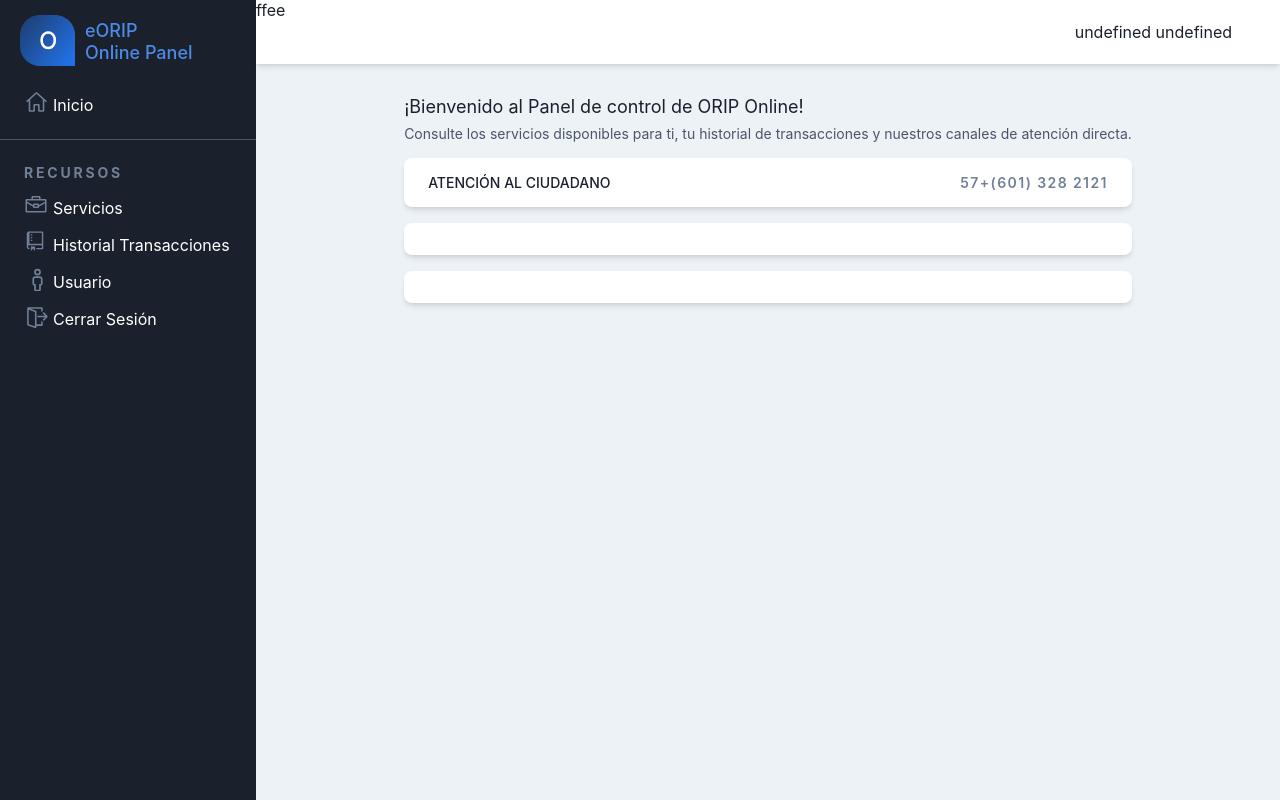
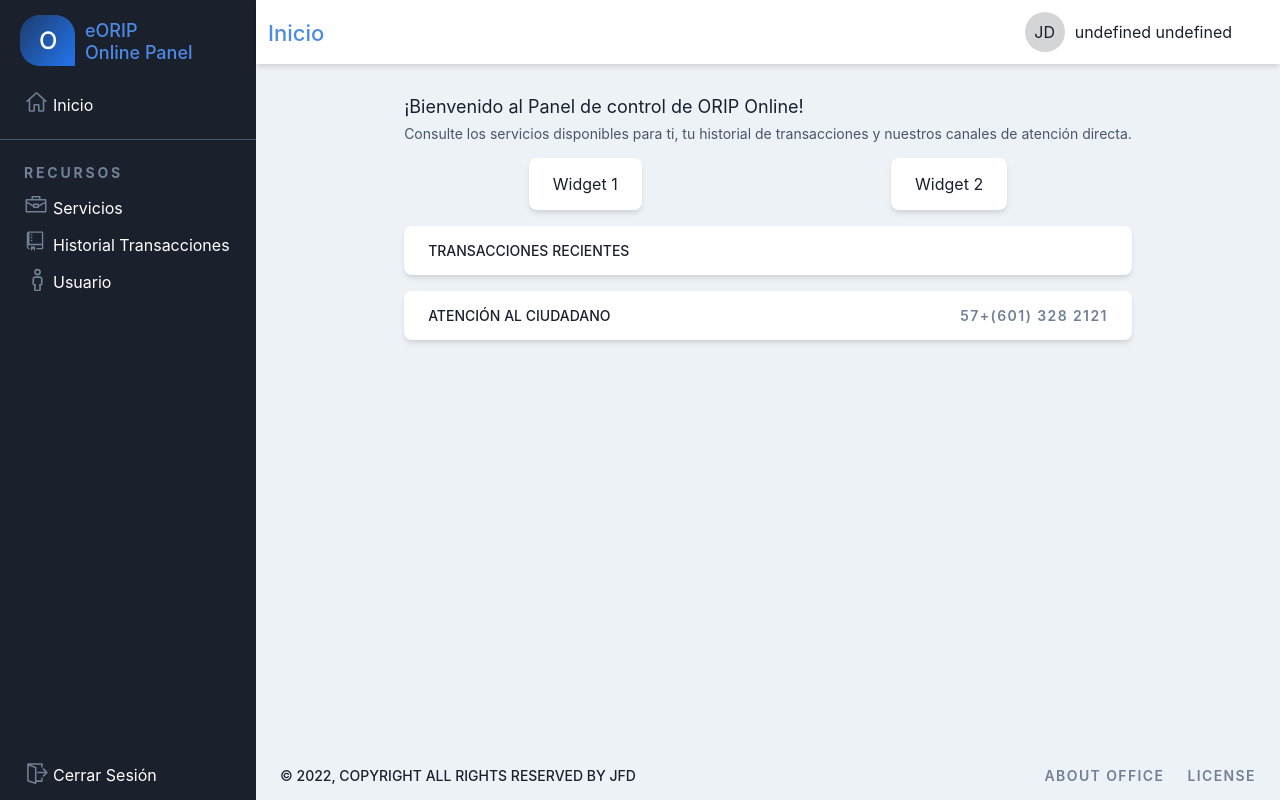
Before and after one commit to DanielCarrillo127/eORIP-App, a React (Create React App) app: page /userDashboard in a window 1280 px wide. Built offline with nearby package versions, Linux system fonts and the light colour scheme; sample sign-in values are in the browser's storage.

Commit message:
Menu, Panel Services, Bug:SessionS

```diff
--- a/src/components/reusables/Button.tsx
+++ b/src/components/reusables/Button.tsx
@@ -16,7 +16,7 @@ const ButtonBlue = styled.button`
     line-height: 22px;
     cursor: pointer;
     &:hover {
-        background-position: right center;
+      transform: perspective(1px) scale3d(1.044, 1.044, 1) translateZ(0) !important;
         color: #fff;
         text-decoration: none;
       }
--- /dev/null
+++ b/src/components/reusables/CardServices.tsx
@@ -0,0 +1,76 @@
+import React from "react";
+import styled from "styled-components";
+
+const CardContainer = styled.div`
+  background: #ffffff;
+  box-shadow: 0px 0px 30px rgba(0, 0, 0, 0.08);
+  border-radius: 10px;
+  padding: 30px;
+  margin: 10px;
+  @media (max-width: 768px) {
+    width: 202px;
+    height: 192px;
+    justify-content: center;
+    align-items: center;
+  }
+`;
+const IconContainer = styled.div`
+  display: flex;
+  flex-direction: columnn;
+  justify-content: center;
+  align-items: center;
+  padding: 14px;
+  width: 25px;
+  height: 25px;
+  background: #d4d5d6;
+  border-radius: 40px;
+  margin: 0 auto;
+`;
+const Title = styled.h1`
+  font-style: normal;
+  font-weight: 500;
+  font-size: 14px;
+  text-align: center;
+  margin-bottom: 20px;
+  color: #000;
+  width: 152px;
+`;
+// @media (max-width: 768px) {
+//   width: 122px;
+//   height: 32px;
+// }
+const Button = styled.button`
+
+background: linear-gradient(305.36deg, #226FE1 10.86%, rgba(34, 111, 225, 0.4) 93.49%);
+color: white;
+border-radius: 10px;
+outline: none;
+border: none;
+height: 42px;
+font-style: normal;
+font-weight: 500;
+font-size: 15px;
+line-height: 12px;
+cursor: pointer;
+display:block;
+  margin-left: auto;
+  margin-right: auto;
+&:hover {
+    transform: perspective(1px) scale3d(1.044, 1.044, 1) translateZ(0) !important;
+    color: #fff;
+    text-decoration: none;
+  }
+`;
+
+const Card = (props: any) => {
+  return (
+    <CardContainer>
+      <IconContainer>{props.icon}</IconContainer>
+      <Title>{props.title}</Title>
+      <Button onClick={props.onclick}>Llenar Formulario</Button>
+    </CardContainer>
+  );
+};
+
+export default Card;
+// onClick={props.setRoute()}
--- a/src/utils/request.tsx
+++ b/src/utils/request.tsx
@@ -46,7 +46,6 @@ export const createUser = async (
 };
 
 export const consultActions = async (userId: string) => {
-  console.log(localStorage.getItem('TOKEN'))
   try {
     const req = await axios.get(`${API}/actions?cedula=${userId}`, {headers:{
       'Authorization': `JWT ${localStorage.getItem('TOKEN')}`
--- a/src/utils/userContext.tsx
+++ b/src/utils/userContext.tsx
@@ -1,4 +1,5 @@
-import React, { useState, FC } from "react";
+import { Console } from "console";
+import React, { useState, FC, useEffect } from "react";
 import { consultActions } from "./request";
 
 interface UserContextInterface {
@@ -17,19 +18,36 @@ interface PropType {
 
 export type ContextActions = {
   user: UserContextInterface | null;
-  saveUser: (token: string,user: any) => void;
+  saveUser: (token: string, user: any) => void;
   updateUser: (id: number) => void;
   logOutUser: () => void;
+  Handleonclick: string;
+  editHDL: (section: string) => void;
 };
 
 export const DataContext = React.createContext<ContextActions | null>(null);
 
 export const UserContext: FC<PropType> = ({ children }) => {
   const [user, setUser] = useState<UserContextInterface | null>(null);
+  const [Handleonclick, setHDL] = useState("");
+
+  // useEffect(() => {
+  //   if (window.sessionStorage.getItem("USER") !== "null") {
+  //     // const userData = JSON.parse(window.sessionStorage.getItem('USER'));
+  //     setUser({
+  //       name: "userinfo.name",
+  //       username: "userinfo.username",
+  //       surnames: "userinfo.surnames",
+  //       cedula: "userinfo.cedula",
+  //       email: "userinfo.email",
+  //       role: "userinfo.role",
+  //       actions: [],
+  //     });
+  //   }
+  // });
 
   const saveUser = async (token: string, userinfo: any) => {
-
-    window.localStorage.setItem('TOKEN', token);
+    window.localStorage.setItem("TOKEN", token);
 
     const req = await consultActions(userinfo.cedula);
     setUser({
@@ -41,19 +59,48 @@ export const UserContext: FC<PropType> = ({ children }) => {
       role: userinfo.role,
       actions: req.data.actions,
     });
+    const jsonUser = InterFaceToJSON(user);
+    console.log(jsonUser);
+    // await window.sessionStorage.setItem(
+    //     "USER",
+    //     JSON.stringify(jsonUser)
+    //   );
+
+  };
+
+  const InterFaceToJSON = (user: any) => {
+    if (user === null) {
+      return "null";
+    } else {
+      const json = {
+        name: user.name,
+        username: user.username,
+        surnames: user.surnames,
+        cedula: user.cedula,
+        email: user.email,
+        role: user.role,
+        actions: user.actions,
+      };
+      return json;
+    }
   };
 
   const updateUser = (id: number) => {};
 
+  const editHDL = (section: string) => {
+    setHDL(section)
+  };
+
   const logOutUser = async () => {
     localStorage.clear();
+    sessionStorage.clear();
     setUser(null);
   };
 
   // localStorage.clear();
 
   return (
-    <DataContext.Provider value={{ user, updateUser, saveUser, logOutUser }}>
+    <DataContext.Provider value={{ user, Handleonclick,updateUser, saveUser, logOutUser,editHDL }}>
       {children}
     </DataContext.Provider>
   );
--- a/src/views/UserDasboard.tsx
+++ b/src/views/UserDasboard.tsx
@@ -7,6 +7,7 @@ import Services from "./dashViews/Services";
 import Profile from "./dashViews/Profile";
 import History from "./dashViews/History";
 import ConsultForm from "../components/forms/ConsultForm";
+import CreatePQRForm from "../components/forms/CreatePQRForm";
 import logo from "../assets/svgs/logo.svg";
 
 import {
@@ -48,7 +49,29 @@ const StyledMenuItem = styled.a`
   border: 0px solid rgb(226, 232, 240);
   color: inherit;
   text-decoration: inherit;
+  cursor: pointer;
+  &:hover {
+    color: #4d8ae5;
+  }
 `;
+const ListNavItemLogOut = styled.a`
+  background-color: transparent;
+  box-sizing: inherit;
+  border: 0px solid rgb(226, 232, 240);
+  color: inherit;
+  text-decoration: inherit;
+  cursor: pointer;
+  position: absolute;
+  bottom: 0;
+  margin-bottom: 15px;
+  &:hover {
+    color: #4d8ae5;
+  }
+  &:active {
+    color: #4d8ae5;
+  }
+`;
+
 const HomeSection = styled.div`
   box-sizing: inherit;
   border: 0px solid rgb(226, 232, 240);
@@ -133,6 +156,12 @@ const StyledSvg = styled.svg`
   color: rgb(113, 128, 150);
   margin: 0 5px -3px 0;
   width: 1.5rem;
+  &:hover {
+    color: #4d8ae5;
+  }
+  &:active {
+    color: #4d8ae5;
+  }
 `;
 const StyledButtonName = styled.button`
   font-family: inherit;
@@ -184,6 +213,72 @@ const LogoName = styled.div`
   padding-top: 20px;
   padding-left: 10px;
 `;
+const HeaderInformation = styled.div`
+  box-sizing: inherit;
+  display: flex;
+  align-items: center;
+  margin: 0;
+  position: absolute;
+  top: 35%;
+  margin-left: 0.75rem;
+  justify-content: center;
+  font-style: normal;
+  font-weight: 500;
+  font-size: 22px;
+  line-height: 22px;
+  color: #4d8ae5;
+`;
+
+const IconContainer = styled.div`
+  display: flex;
+  flex-direction: columnn;
+  justify-content: center;
+  align-items: center;
+  padding: 14px;
+  width: 12px;
+  height: 12px;
+  background: #d4d5d6;
+  border-radius: 40px;
+  margin: 0 10px 0 0;
+`;
+const StyledContact = styled.div`
+  display: flex;
+  justify-content: space-between;
+  font-weight: 500;
+  font-size: 0.875rem;
+  text-transform: uppercase;
+`;
+const StyledP = styled.p``;
+
+const StyledContactCel = styled.div`
+  font-weight: 600;
+  margin-left: 0.75rem;
+  color: rgb(113, 128, 150);
+  font-size: 0.875rem;
+  text-transform: uppercase;
+  letter-spacing: 0.1em;
+  @media (max-width: 768px) {
+    font-size: 0.6rem;
+  }
+`;
+const StyledMenuIcon = styled.a`
+  background-color: transparent;
+  border: 0px solid rgb(226, 232, 240);
+  color: inherit;
+  text-decoration: inherit;
+  padding-left: 18px;
+`;
+
+const ContainerFooter = styled.div`
+  background-color: transparent;
+  display: flex;
+  justify-content: space-between;
+  padding-top: 1rem;
+  margin-top: 1rem;
+  padding-bottom: 1rem;
+  padding-left: 1.5rem;
+  padding-right: 1.5rem;
+`;
 
 type HeaderProps = {
   children: React.ReactElement[] | JSX.Element[];
@@ -196,10 +291,13 @@ const Panel: React.FC<any> = (props: HeaderProps) => {
 const UserDasboard = () => {
   // const sampleLocation = useLocation();
   const navigate = useNavigate();
-  const [Handleonclick, setHDL] = useState("");
-  const { logOutUser, user } = React.useContext(DataContext) as ContextActions;
 
-  // const editHDL = (section: string) =>{
+  const [headerRoute, setHeaderRoute] = useState("Inicio");
+  const { logOutUser, user, Handleonclick, editHDL } = React.useContext(
+    DataContext
+  ) as ContextActions;
+
+  // export default function editHDL(section: string) {
   //   setHDL(section);
   // }
 
@@ -265,7 +363,7 @@ const UserDasboard = () => {
       case "Cre-PQRForm":
         return (
           <>
-            <Home />
+            <CreatePQRForm />
           </>
         );
 
@@ -299,7 +397,12 @@ const UserDasboard = () => {
               </ContainerNameLogo>
             </StyledMenuItem>
             <HomeSection>
-              <StyledMenuItem onClick={() => setHDL("home")}>
+              <StyledMenuItem
+                onClick={() => {
+                  editHDL("home");
+                  setHeaderRoute("Inicio");
+                }}
+              >
                 <StyledSvg>
                   <VscHome size={25} />
                 </StyledSvg>
@@ -311,7 +414,12 @@ const UserDasboard = () => {
 
               <ListItems>
                 <ListNavItem>
-                  <StyledMenuItem onClick={() => setHDL("services")}>
+                  <StyledMenuItem
+                    onClick={() => {
+                      editHDL("services");
+                      setHeaderRoute("Panel de Servicios");
+                    }}
+                  >
                     <StyledSvg>
                       <VscBriefcase size={24} />
                     </StyledSvg>
@@ -325,8 +433,7 @@ const UserDasboard = () => {
                       action === "Editar información" ||
                       action === "Hacer administradores a otros usuarios"
                     ) {
-                      return(<>
-                      </>)
+                      return <></>;
                     } else {
                       const actionName = action.split(" ");
                       const sectionComponent =
@@ -337,7 +444,11 @@ const UserDasboard = () => {
                         <>
                           <ListNavItemSection>
                             <StyledMenuItem
-                              onClick={() => setHDL(`${sectionComponent}Form`)}
+                              key={sectionComponent}
+                              onClick={() => {
+                                editHDL(`${sectionComponent}Form`);
+                                setHeaderRoute(`Formulario para ${action}`);
+                              }}
                             >
                               <StyledSvg>
                                 <VscDebugBreakpointLogUnverified size={25} />
@@ -355,7 +466,14 @@ const UserDasboard = () => {
                 ) ? (
                   <>
                     <ListNavItem>
-                      <StyledMenuItem onClick={() => setHDL("adminForm")}>
+                      <StyledMenuItem
+                        onClick={() => {
+                          editHDL("adminForm");
+                          setHeaderRoute(
+                            "Formulario de Solicitud Nuevos Adminintradores"
+                          );
+                        }}
+                      >
                         <StyledSvg>
                           <VscPersonAdd size={25} />
                         </StyledSvg>
@@ -368,7 +486,12 @@ const UserDasboard = () => {
                 )}
 
                 <ListNavItem>
-                  <StyledMenuItem onClick={() => setHDL("history")}>
+                  <StyledMenuItem
+                    onClick={() => {
+                      editHDL("history");
+                      setHeaderRoute("Historial de Transacciones");
+                    }}
+                  >
                     <StyledSvg>
                       <VscRepo size={22} />
                     </StyledSvg>
@@ -377,7 +500,12 @@ const UserDasboard = () => {
                 </ListNavItem>
 
                 <ListNavItem>
-                  <StyledMenuItem onClick={() => setHDL("profile")}>
+                  <StyledMenuItem
+                    onClick={() => {
+                      editHDL("profile");
+                      setHeaderRoute("Perfil de Usuario");
+                    }}
+                  >
                     <StyledSvg>
                       <VscPerson size={27} />
                     </StyledSvg>
@@ -385,27 +513,42 @@ const UserDasboard = () => {
                   </StyledMenuItem>
                 </ListNavItem>
 
-                  <ListNavItem>
+                <ListNavItemLogOut>
                   <StyledMenuItem onClick={() => HandleLogOut()}>
                     <StyledSvg>
                       <VscSignOut size={25} />
                     </StyledSvg>
                     Cerrar Sesión
                   </StyledMenuItem>
-                  </ListNavItem>
-
+                </ListNavItemLogOut>
               </ListItems>
             </MenuContainer>
           </SideBarContainer>
 
           <Panel>
             <TopBarContainer>
-              ffee
+              <HeaderInformation>{headerRoute}</HeaderInformation>
+              {/* {headerRoute} */}
               <ContainerName>
-                {/* add action to display profile page */}
-                <StyledButtonName type="button">
+                <StyledButtonName
+                  type="button"
+                  onClick={() => {
+                    editHDL("profile");
+                    setHeaderRoute("Perfil de Usuario");
+                  }}
+                >
                   <StyledSpan>
                     {/* add circle with initial letter names */}
+                    <IconContainer>
+                      {user?.name
+                        ? `${user?.name
+                            .substring(0, 1)
+                            .toUpperCase()}${user?.surnames
+                            .substring(0, 1)
+                            .toUpperCase()}`
+                        : "JD"}
+                      {/* {user?.name.substring(0,1) + " " + user?.surnames.substring(0,1)} */}
+                    </IconContainer>
                     {user?.name + " " + user?.surnames}
                   </StyledSpan>
                 </StyledButtonName>
@@ -413,6 +556,16 @@ const UserDasboard = () => {
             </TopBarContainer>
 
             <Ifclause />
+            <ContainerFooter>
+              <StyledContact>
+                <StyledP>© 2022, copyright all rights reserved by JFD </StyledP>
+              </StyledContact>
+              <StyledContactCel>
+                <StyledMenuIcon href="#">About office </StyledMenuIcon>
+
+                <StyledMenuIcon href="#">License</StyledMenuIcon>
+              </StyledContactCel>
+            </ContainerFooter>
           </Panel>
         </DashboardContainer>
       </Dasboard>
--- a/src/views/dashViews/Home.tsx
+++ b/src/views/dashViews/Home.tsx
@@ -3,23 +3,18 @@ import styled from "styled-components";
 
 const StyledMenuIcon = styled.a`
   background-color: transparent;
-  box-sizing: inherit;
+
   border: 0px solid rgb(226, 232, 240);
   color: inherit;
   text-decoration: inherit;
 `;
 
-const StyledDiv_22 = styled.div`
+const HomeContainer = styled.div`
   box-sizing: inherit;
   border: 0px solid rgb(226, 232, 240);
   display: flex;
   flex-direction: column;
   flex-grow: 1;
-`;
-
-const StyledDiv_23 = styled.div`
-  box-sizing: inherit;
-  border: 0px solid rgb(226, 232, 240);
   margin-left: auto;
   margin-right: auto;
   max-width: 56rem;
@@ -29,26 +24,19 @@ const StyledDiv_23 = styled.div`
   padding-right: 3rem;
 `;
 
-const StyledDiv_24 = styled.div`
-  box-sizing: inherit;
-  border: 0px solid rgb(226, 232, 240);
+const ContainerVertical = styled.div`
+  display: flex;
+  flex-direction: row;
+  justify-content: space-around;
 `;
 
-const StyledDiv_25 = styled.div`
-  box-sizing: inherit;
-  border: 0px solid rgb(226, 232, 240);
+const ContainerHeader = styled.div`
   display: flex;
   align-items: baseline;
   justify-content: space-between;
 `;
 
-const StyledDiv_26 = styled.div`
-  box-sizing: inherit;
-  border: 0px solid rgb(226, 232, 240);
-`;
-
 const StyledH2 = styled.h2`
-  box-sizing: inherit;
   margin: 0px;
   border: 0px solid rgb(226, 232, 240);
   font-size: inherit;
@@ -56,28 +44,20 @@ const StyledH2 = styled.h2`
   font-size: 1.125rem;
 `;
 
-const StyledDiv_27 = styled.div`
-  box-sizing: inherit;
+const StyledSubH2 = styled.div`
   border: 0px solid rgb(226, 232, 240);
   margin-top: 0.5rem;
   color: rgb(74, 85, 104);
   font-size: 0.875rem;
 `;
 
-const StyledDiv_28 = styled.div`
-  box-sizing: inherit;
-  border: 0px solid rgb(226, 232, 240);
-  margin-top: 1rem;
-`;
-
-const StyledDiv_29 = styled.div`
-  box-sizing: inherit;
-  border: 0px solid rgb(226, 232, 240);
+const ContainerWidget = styled.div`
   background-color: rgb(255, 255, 255);
   border-radius: 0.5rem;
   display: flex;
   justify-content: space-between;
   padding-top: 1rem;
+  margin-top: 1rem;
   padding-bottom: 1rem;
   padding-left: 1.5rem;
   padding-right: 1.5rem;
@@ -85,24 +65,16 @@ const StyledDiv_29 = styled.div`
     rgba(0, 0, 0, 0.06) 0px 2px 4px -1px;
 `;
 
-const StyledDiv_30 = styled.div`
-  box-sizing: inherit;
-  border: 0px solid rgb(226, 232, 240);
+const StyledContact = styled.div`
   display: flex;
   justify-content: space-between;
   font-weight: 500;
   font-size: 0.875rem;
   text-transform: uppercase;
 `;
+const StyledP = styled.p``;
 
-const StyledP = styled.p`
-  box-sizing: inherit;
-  border: 0px solid rgb(226, 232, 240);
-`;
-
-const StyledDiv_31 = styled.div`
-  box-sizing: inherit;
-  border: 0px solid rgb(226, 232, 240);
+const StyledContactCel = styled.div`
   font-weight: 600;
   margin-left: 0.75rem;
   color: rgb(113, 128, 150);
@@ -114,51 +86,38 @@ const StyledDiv_31 = styled.div`
 const HomeSection = () => {
   return (
     <>
-      <StyledDiv_22>
-        <StyledDiv_23>
-          <StyledDiv_24>
-            <StyledDiv_25>
-              <StyledDiv_26>
-                <StyledH2>
-                  ¡Bienvenido al Panel de control de ORIP Online!
-                </StyledH2>
-                <StyledDiv_27>
-                  Consulte los servicios disponibles para ti, tu historial de
-                  transacciones y nuestros canales de atención directa.
-                </StyledDiv_27>
-              </StyledDiv_26>
+      <HomeContainer>
+        <ContainerHeader>
+          <div>
+            <StyledH2>¡Bienvenido al Panel de control de ORIP Online!</StyledH2>
+            <StyledSubH2>
+              Consulte los servicios disponibles para ti, tu historial de
+              transacciones y nuestros canales de atención directa.
+            </StyledSubH2>
+          </div>
+        </ContainerHeader>
+        <ContainerVertical>
+        <ContainerWidget>Widget 1</ContainerWidget>
 
-              {/**/}
-            </StyledDiv_25>
+        <ContainerWidget>Widget 2</ContainerWidget>
+        </ContainerVertical>
+        <ContainerWidget>
+        <StyledContact>
+            <StyledP>Transacciones Recientes</StyledP>
+          </StyledContact>
 
-            <StyledDiv_28>
-              <StyledDiv_29>
-                <StyledDiv_30>
-                  <StyledP>Atención al Ciudadano</StyledP>
-                </StyledDiv_30>
-
-                <StyledDiv_31>
-                  <StyledMenuIcon href="#">57+(601) 328 2121</StyledMenuIcon>
-                </StyledDiv_31>
-              </StyledDiv_29>
-            </StyledDiv_28>
-
-            <StyledDiv_28>
-              <StyledDiv_29>
-
-              </StyledDiv_29>
-            </StyledDiv_28>
-
-            <StyledDiv_28>
-              <StyledDiv_29>
-
-              </StyledDiv_29>
-            </StyledDiv_28>
+        </ContainerWidget>
 
 
-          </StyledDiv_24>
-        </StyledDiv_23>
-      </StyledDiv_22>
+        <ContainerWidget>
+          <StyledContact>
+            <StyledP>Atención al Ciudadano</StyledP>
+          </StyledContact>
+          <StyledContactCel>
+            <StyledMenuIcon href="#">57+(601) 328 2121</StyledMenuIcon>
+          </StyledContactCel>
+        </ContainerWidget>
+      </HomeContainer>
     </>
   );
 };
--- a/src/views/dashViews/Services.tsx
+++ b/src/views/dashViews/Services.tsx
@@ -1,27 +1,15 @@
 import styled from "styled-components";
-import Card from '../../components/reusables/Card';
+import Card from "../../components/reusables/CardServices";
 import { GrCertificate } from "react-icons/gr";
-import { GrDocumentPpt } from "react-icons/gr";
+import { ContextActions, DataContext } from "../../utils/userContext";
+import React from "react";
 
-const StyledMenuIcon = styled.a`
-  background-color: transparent;
-  box-sizing: inherit;
-  border: 0px solid rgb(226, 232, 240);
-  color: inherit;
-  text-decoration: inherit;
-`;
-
-const StyledDiv_22 = styled.div`
+const ServiceContainer = styled.div`
   box-sizing: inherit;
   border: 0px solid rgb(226, 232, 240);
   display: flex;
   flex-direction: column;
   flex-grow: 1;
-`;
-
-const StyledDiv_23 = styled.div`
-  box-sizing: inherit;
-  border: 0px solid rgb(226, 232, 240);
   margin-left: auto;
   margin-right: auto;
   max-width: 56rem;
@@ -31,26 +19,19 @@ const StyledDiv_23 = styled.div`
   padding-right: 3rem;
 `;
 
-const StyledDiv_24 = styled.div`
-  box-sizing: inherit;
-  border: 0px solid rgb(226, 232, 240);
-`;
+// const ContainerVertical = styled.div`
+//   display: flex;
+//   flex-direction: row;
+//   justify-content: space-around;
+// `;
 
-const StyledDiv_25 = styled.div`
-  box-sizing: inherit;
-  border: 0px solid rgb(226, 232, 240);
+const ContainerHeader = styled.div`
   display: flex;
   align-items: baseline;
   justify-content: space-between;
 `;
 
-const StyledDiv_26 = styled.div`
-  box-sizing: inherit;
-  border: 0px solid rgb(226, 232, 240);
-`;
-
 const StyledH2 = styled.h2`
-  box-sizing: inherit;
   margin: 0px;
   border: 0px solid rgb(226, 232, 240);
   font-size: inherit;
@@ -58,91 +39,80 @@ const StyledH2 = styled.h2`
   font-size: 1.125rem;
 `;
 
-const StyledDiv_27 = styled.div`
-  box-sizing: inherit;
+const StyledSubH2 = styled.div`
   border: 0px solid rgb(226, 232, 240);
   margin-top: 0.5rem;
   color: rgb(74, 85, 104);
   font-size: 0.875rem;
 `;
 
-const StyledDiv_28 = styled.div`
-  box-sizing: inherit;
-  border: 0px solid rgb(226, 232, 240);
-  margin-top: 1rem;
-`;
-
-const StyledDiv_29 = styled.div`
-  box-sizing: inherit;
-  border: 0px solid rgb(226, 232, 240);
+const ContainerWidget = styled.div`
   background-color: rgb(255, 255, 255);
   border-radius: 0.5rem;
   display: flex;
   justify-content: space-between;
   padding-top: 1rem;
+  margin-top: 1rem;
   padding-bottom: 1rem;
   padding-left: 1.5rem;
   padding-right: 1.5rem;
   box-shadow: rgba(0, 0, 0, 0.1) 0px 4px 6px -1px,
     rgba(0, 0, 0, 0.06) 0px 2px 4px -1px;
 `;
-
-const StyledDiv_30 = styled.div`
-  box-sizing: inherit;
-  border: 0px solid rgb(226, 232, 240);
+const ContainerService = styled.div`
   display: flex;
-  justify-content: space-between;
-  font-weight: 500;
-  font-size: 0.875rem;
-  text-transform: uppercase;
-`;
-
-const StyledP = styled.p`
-  box-sizing: inherit;
-  border: 0px solid rgb(226, 232, 240);
-`;
-
-const StyledDiv_31 = styled.div`
-  box-sizing: inherit;
-  border: 0px solid rgb(226, 232, 240);
-  font-weight: 600;
-  margin-left: 0.75rem;
-  color: rgb(113, 128, 150);
-  font-size: 0.875rem;
-  text-transform: uppercase;
-  letter-spacing: 0.1em;
+  flex-wrap: wrap;
+  flex-direction: row;
+  justify-content: center;
 `;
 
 const Services = () => {
+  const { user , editHDL } = React.useContext(DataContext) as ContextActions;
+
+  const HandleEditHDL = (section: string) =>{
+    console.log(section)
+    editHDL(section)
+  }
+
   return (
     <>
-      <StyledDiv_22>
-        <StyledDiv_23>
-          <StyledDiv_24>
-            <StyledDiv_25>
-              <StyledDiv_26>
-                <StyledH2>
-                  Panel de servicios
-                </StyledH2>
+      <ServiceContainer>
+        <ContainerHeader>
+          <div>
+            <StyledH2>Panel de Servicios</StyledH2>
+            <StyledSubH2>
+              Aqui se encuentran listadas todas acciones-servicios que puedes
+              consumir como usuario en la oficina de instrumentos publicos.
+            </StyledSubH2>
+          </div>
+        </ContainerHeader>
 
-              </StyledDiv_26>
-
-              {/**/}
-            </StyledDiv_25>
-
-            <StyledDiv_28>
-              <StyledDiv_29>
-                <Card title="Certificados de tradición y libertad" content="Lorem ipsum dolor sit amet, consectetur adipiscing elit. Vestibulum neque augue." icon={<GrCertificate size={30}/>} />
-                {/* <Card title="PQRSD" content="Lorem ipsum dolor sit amet, consectetur adipiscing elit. Vestibulum neque augue." icon={<GrDocumentPpt size={30}/>} /> */}
-              </StyledDiv_29>
-            </StyledDiv_28>
-
-
-          </StyledDiv_24>
-        </StyledDiv_23>
-      </StyledDiv_22>
+        <ContainerWidget>
+          <ContainerService>
+            {user?.actions.map((action) => {
+              if (action === "Editar información") {
+                return <></>;
+              } else {
+                const actionName = action.split(" ");
+                const sectionComponent =
+                  actionName[0].substring(0, 3) +
+                  "-" +
+                  actionName[1].substring(0, 3) + "Form";
+                return <>
+                <Card key={sectionComponent} title={action} icon={<GrCertificate size={30}/>} onclick={() => HandleEditHDL(sectionComponent)}/>
+                </>;
+              }
+            })}
+          </ContainerService>
+        </ContainerWidget>
+      </ServiceContainer>
     </>
   );
 };
 
 export default Services;
+
+{
+  /* <Card title="Certificados de tradición y libertad" content="Lorem ipsum dolor sit amet, consectetur adipiscing elit. Vestibulum neque augue." icon={<GrCertificate size={30}/>} />
+   */
+}
```
Lines whose indentation alone changed are shown as unchanged.
